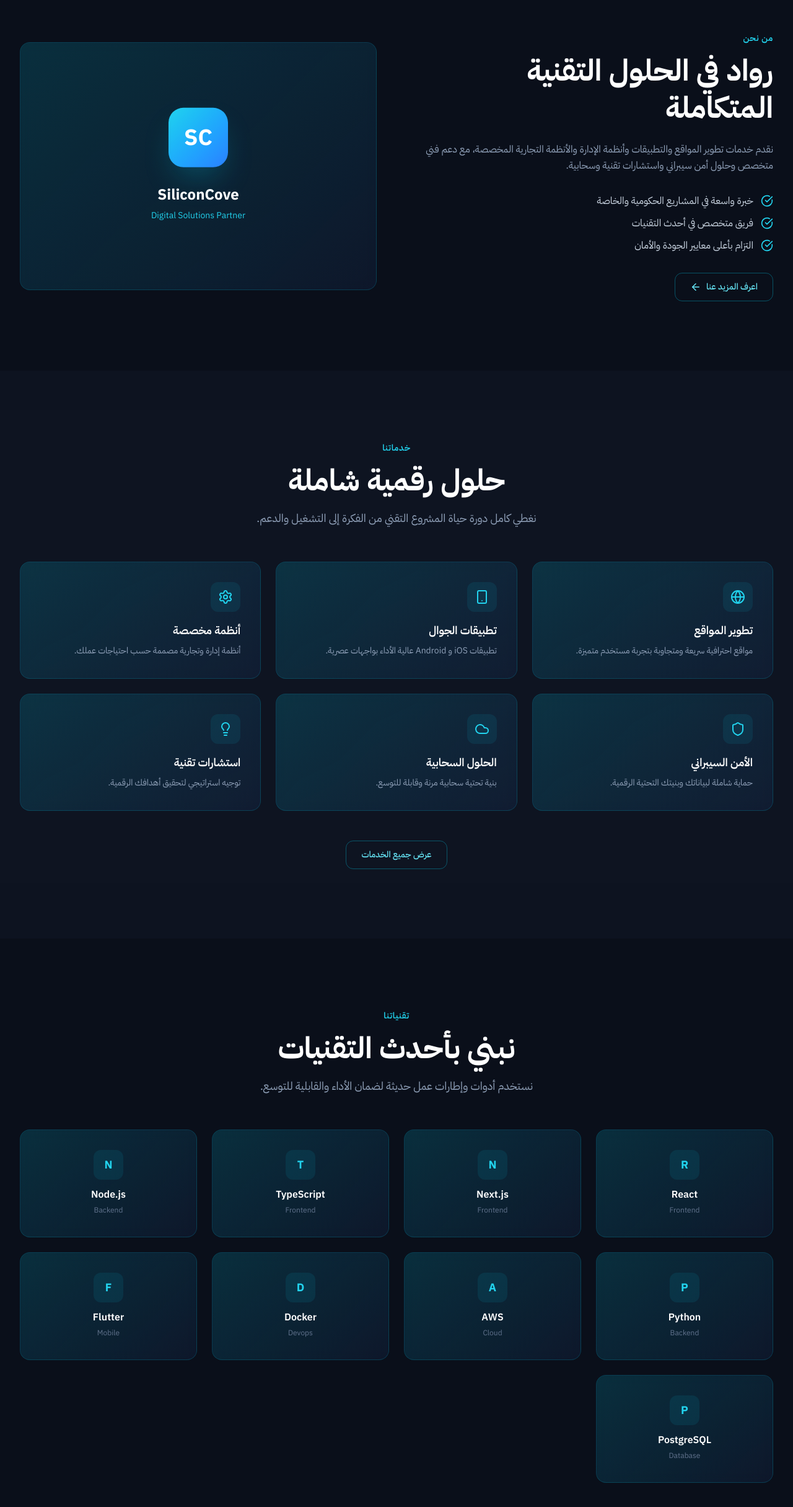
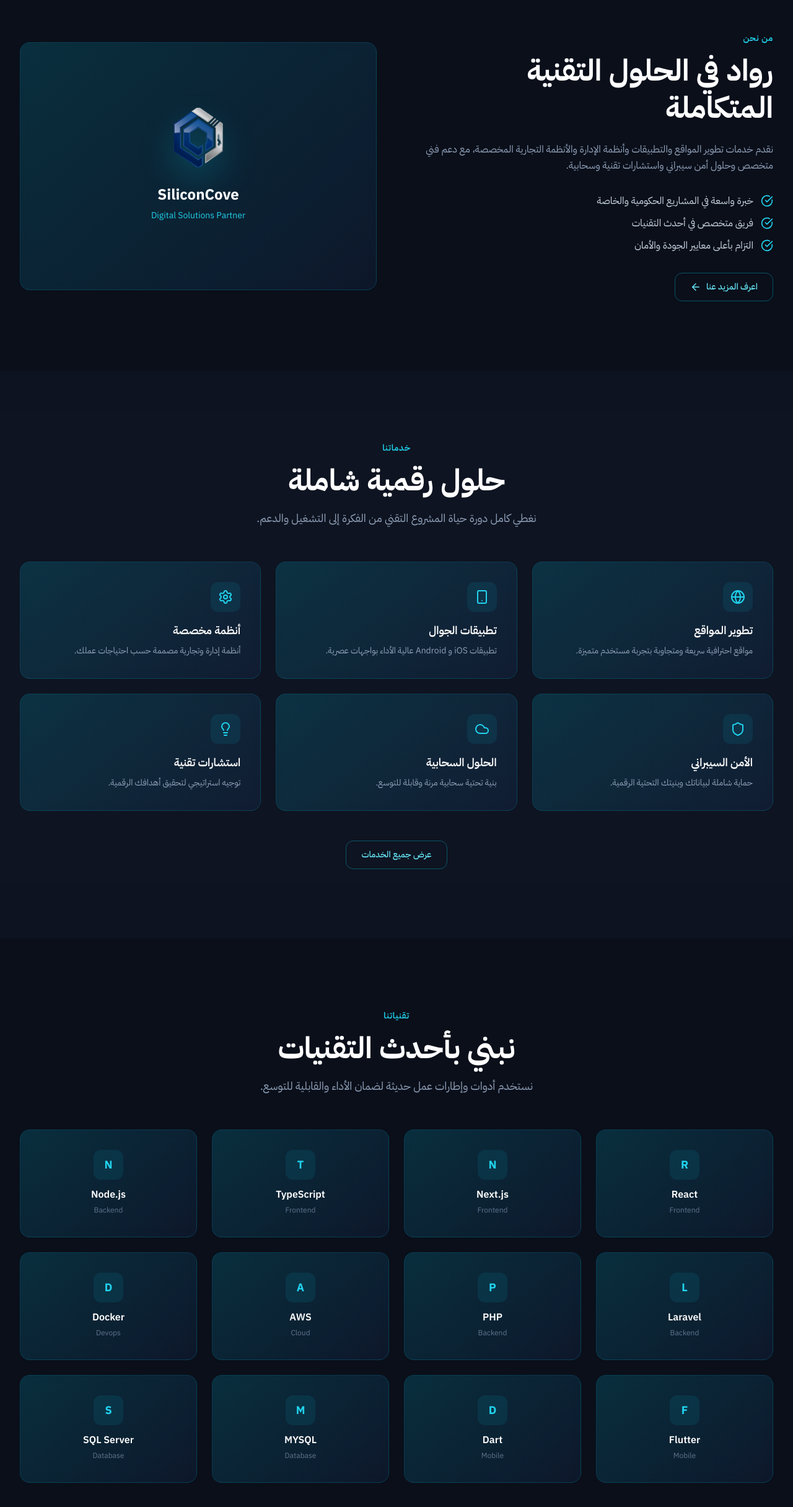
Before and after one commit to mo3stx8/SiliconCove-WebSite, a Next.js app: page / in a window 1280 px wide. Shown: the part 863-3294 px from the top of the page at 62% size. Built offline with nearby package versions, Linux system fonts and the light colour scheme.

Commit message:
Replace logo, add it to loading screen and home about section; merge content edits

```diff
--- a/src/components/home/AboutPreview.tsx
+++ b/src/components/home/AboutPreview.tsx
@@ -1,11 +1,13 @@
 'use client'
 
 import Link from 'next/link'
+import Image from 'next/image'
 import { ArrowLeft, ArrowRight, CheckCircle } from 'lucide-react'
 import { useLanguage } from '@/context/LanguageContext'
 import SectionTitle from '@/components/common/SectionTitle'
 import GlowCard from '@/components/common/GlowCard'
 import Button from '@/components/common/Button'
+import logo from '../../assets/logo.png'
 
 export default function AboutPreview() {
   const { t, isRTL } = useLanguage()
@@ -38,9 +40,13 @@ export default function AboutPreview() {
 
           <GlowCard data-aos="fade-up" data-aos-delay="200" className="aspect-square lg:aspect-auto lg:min-h-[400px] flex items-center justify-center">
             <div className="text-center">
-              <div className="w-24 h-24 rounded-3xl bg-gradient-to-br from-cove-400 to-blue-500 flex items-center justify-center mx-auto mb-6 animate-float shadow-2xl shadow-cove-500/30">
-                <span className="text-4xl font-bold text-white">SC</span>
-              </div>
+              <Image
+                src={logo}
+                alt="SiliconCove"
+                width={224}
+                height={266}
+                className="h-24 w-auto mx-auto mb-6 animate-float drop-shadow-2xl drop-shadow-cove-500/30"
+              />
               <h3 className="text-2xl font-bold text-white mb-2">SiliconCove</h3>
               <p className="text-cove-400 text-sm">Digital Solutions Partner</p>
             </div>
--- a/src/components/layout/LoadingScreen.tsx
+++ b/src/components/layout/LoadingScreen.tsx
@@ -2,6 +2,8 @@
 
 import { useEffect, useState } from 'react'
 import { AnimatePresence, motion } from 'framer-motion'
+import Image from 'next/image'
+import logo from '../../assets/logo.png'
 import { useLanguage } from '@/context/LanguageContext'
 
 export default function LoadingScreen({ onComplete }: { onComplete: () => void }) {
@@ -37,10 +39,15 @@ export default function LoadingScreen({ onComplete }: { onComplete: () => void }
             className="text-center"
           >
             <div className="relative mb-8">
-              <div className="w-20 h-20 rounded-2xl bg-gradient-to-br from-cove-400 to-blue-500 flex items-center justify-center mx-auto shadow-2xl shadow-cove-500/30">
-                <span className="text-3xl font-bold text-white">SC</span>
-              </div>
-              <div className="absolute inset-0 w-20 h-20 mx-auto rounded-2xl bg-cove-400/20 animate-ping" />
+              <Image
+                src={logo}
+                alt="SiliconCove"
+                width={224}
+                height={266}
+                className="h-20 w-auto mx-auto"
+                priority
+              />
+              <div className="absolute inset-0 m-auto w-20 h-20 rounded-2xl bg-cove-400/20 animate-ping" />
             </div>
 
             <h1 className="text-2xl md:text-3xl font-bold gradient-text mb-2">SiliconCove</h1>
--- a/src/i18n/translations.ts
+++ b/src/i18n/translations.ts
@@ -288,7 +288,7 @@ export const translations: Record<Language, Translation> = {
             'دعم كامل للعربية (RTL) والإنجليزية مع التوقيع الإلكتروني',
           ],
           tech: ['React 18', 'Vite', 'TypeScript', 'Laravel 12', 'Tailwind CSS', 'MySQL / SQLite', 'WebSockets'],
-          status: 'مُسلَّم',
+          status: 'في تَقَدم',
           link: 'https://github.com/mo3stx8/MPMS',
         },
         yard: {
@@ -495,7 +495,7 @@ export const translations: Record<Language, Translation> = {
             'Full Arabic (RTL) / English support with digital signature capture',
           ],
           tech: ['React 18', 'Vite', 'TypeScript', 'Laravel 12', 'Tailwind CSS', 'MySQL / SQLite', 'WebSockets'],
-          status: 'Delivered',
+          status: 'In Progress',
           link: 'https://github.com/mo3stx8/MPMS',
         },
         yard: {
@@ -573,11 +573,14 @@ export const techStackItems: TechStackItem[] = [
   { name: 'Next.js', category: 'frontend' },
   { name: 'TypeScript', category: 'frontend' },
   { name: 'Node.js', category: 'backend' },
-  { name: 'Python', category: 'backend' },
+  { name: 'Laravel', category: 'backend' },
+  { name: 'PHP', category: 'backend' },
   { name: 'AWS', category: 'cloud' },
   { name: 'Docker', category: 'devops' },
   { name: 'Flutter', category: 'mobile' },
-  { name: 'PostgreSQL', category: 'database' },
+  { name: 'Dart', category: 'mobile' },
+  { name: 'MYSQL', category: 'database' },
+  { name: 'SQL Server', category: 'database' },
 ]
 
 export const serviceKeys: ServiceKey[] = [
```
Also changed, not shown: src/assets/logo.png.
